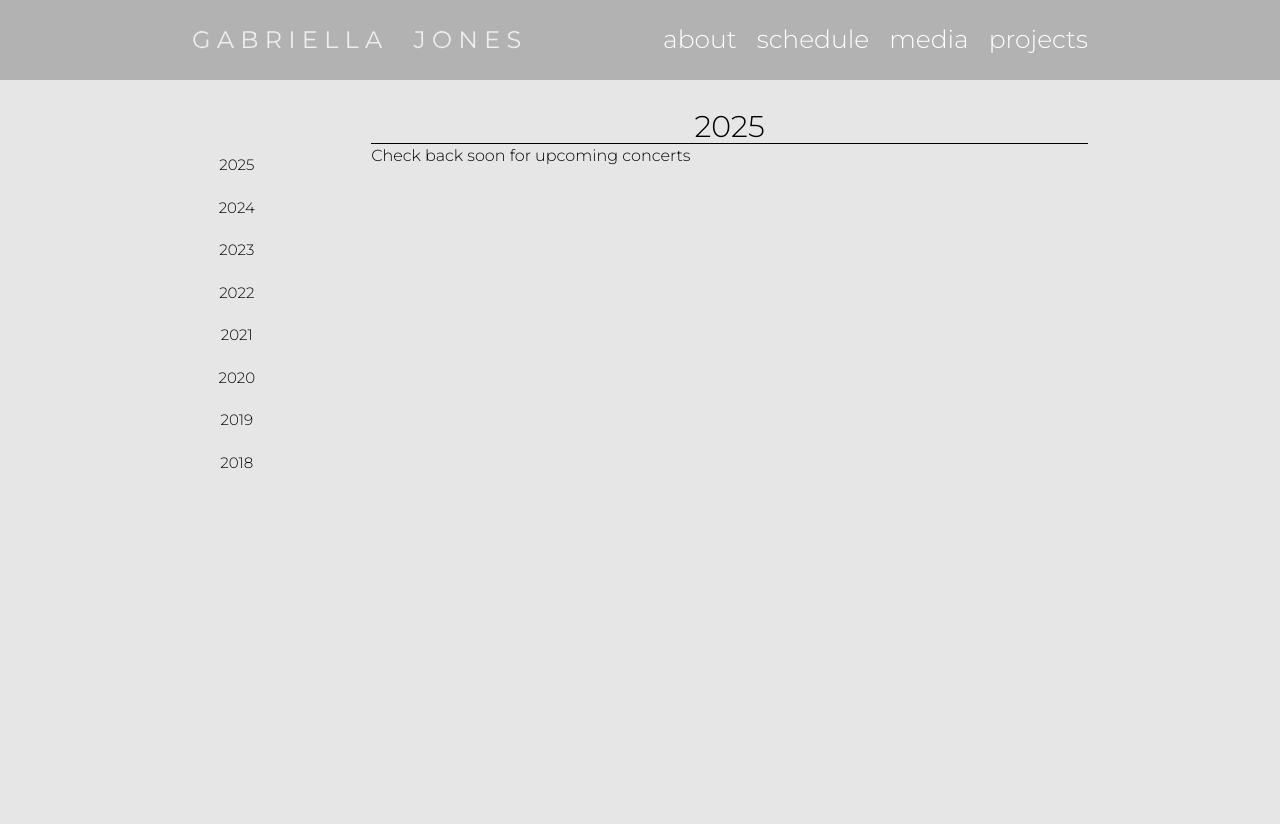
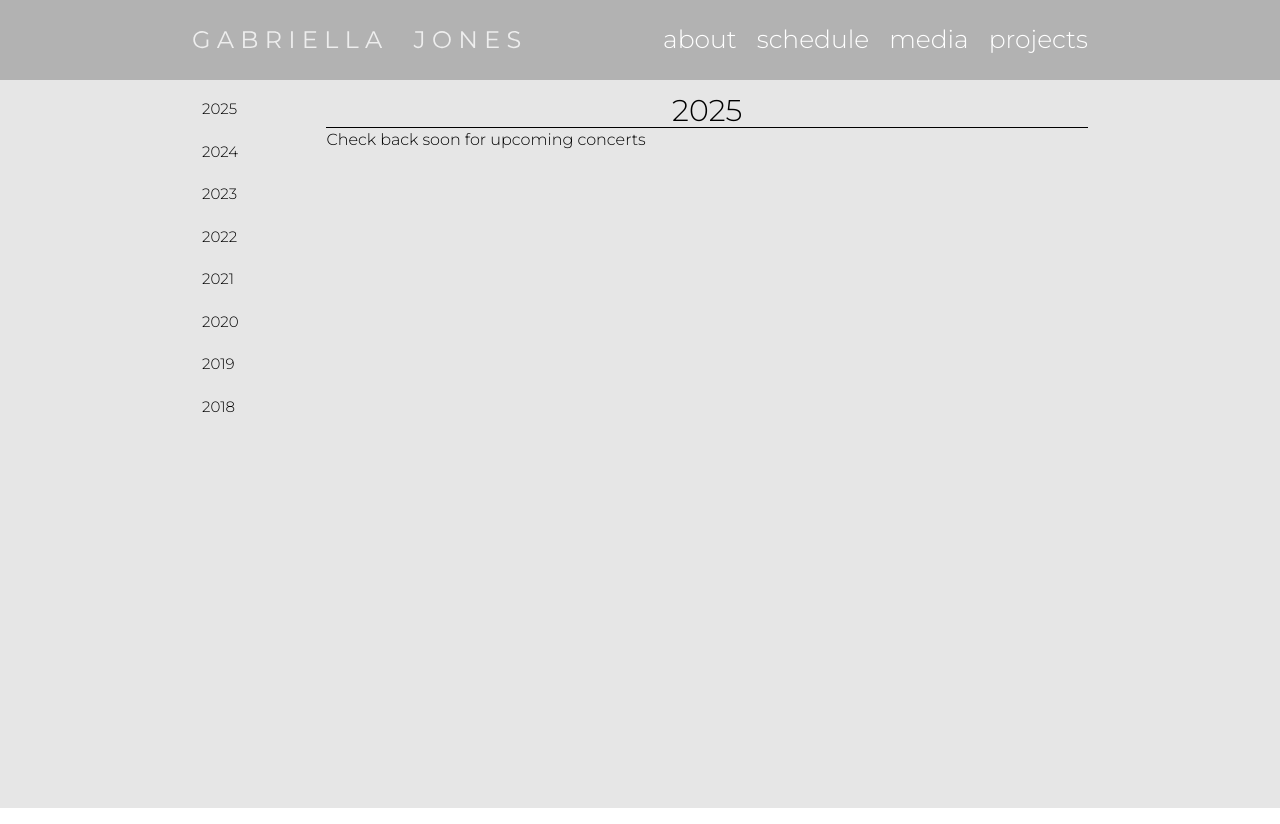
Before and after one commit to stellenberger/gabriella_jones, a React (Create React App) app: page /schedule in a window 1280 px wide. Built offline with nearby package versions, Linux system fonts and the light colour scheme.

Commit message:
Standardise padding, font sizze

```diff
--- a/src/components/about/About.module.scss
+++ b/src/components/about/About.module.scss
@@ -3,12 +3,11 @@
   display: flex;
   justify-content: space-between;
   width: 70%;
-  margin: auto;
-  margin-top: 3vh;
+  margin: 0 auto;
+  margin-top: 1vh;
   @media screen and (max-width: 786px) {
     display: block;
     width: 90%;
-    margin-top: 1vh;
   }
 }
 
@@ -34,7 +33,6 @@
 .sideNav {
   width: 20%;
   font-size: 15px;
-  padding: 0px 10px;
   @media screen and (max-width: 786px) {
     width: 100%;
     font-size: 15px;
@@ -52,6 +50,7 @@
   }
   .links {
     padding: 10px;
+    text-align: left;
     &:hover {
       background-color: gray;
       color: white;
@@ -67,7 +66,7 @@
 }
 
 .aboutContent {
-  width: 85%;
+  width: 75%;
   @media screen and (max-width: 786px) {
     width: 100%;
   }
--- a/src/components/media/Media.module.scss
+++ b/src/components/media/Media.module.scss
@@ -2,10 +2,9 @@
   display: flex;
   justify-content: space-between;
   width: 70%;
-  margin: auto;
-  margin-top: 3vh;
+  margin: 0 auto;
+  margin-top: 1vh;
   @media screen and (max-width: 786px) {
-    margin-top: 1vh;
     display: block;
     width: 90%;
   }
@@ -14,7 +13,6 @@
 .mediaNavigator {
   width: 10%;
   font-size: 20px;
-  padding: 10px;
   @media screen and (max-width: 786px) {
     width: 100%;
     padding: 0;
@@ -28,6 +26,7 @@
   .links {
     padding: 10px;
     font-size: 15px;
+    text-align: left;
     &:hover {
       background-color: gray;
       color: white;
--- a/src/components/projects/Project.module.scss
+++ b/src/components/projects/Project.module.scss
@@ -1,15 +1,14 @@
 .projectContainer {
   display: flex;
   width: 70%;
-  margin: auto;
+  margin: 0 auto;
+  margin-top: 1vh;
   padding-bottom: 50px;
-  margin-top: 3vh;
   @media screen and (max-width: 786px) {
     display: block;
     width: 100%;
     text-align: center;
     margin-bottom: 0;
-    margin-top: 1vh;
   }
 }
 
@@ -25,12 +24,14 @@
 }
 
 .projectContent {
+  width: 85%;
   font-size: 17px;
 }
 
 .project {
   font-size: 15px;
   padding: 10px;
+  text-align: left;
   &:hover {
     background-color: gray;
     color: white;
--- a/src/components/schedule/Schedule.module.scss
+++ b/src/components/schedule/Schedule.module.scss
@@ -1,25 +1,21 @@
 .scheduleContainer {
   display: flex;
   width: 70%;
-  margin: auto;
+  margin: 0 auto;
+  margin-top: 1vh;
   justify-content: space-between;
   padding-bottom: 50px;
-  margin-top: 3vh;
   @media screen and (max-width: 786px) {
     display: block;
     width: 100%;
     text-align: center;
     margin-bottom: 0;
-    margin-top: 1vh;
   }
 }
 
 .yearNavigator {
   width: 10%;
-  margin-top: 5vh;
-  text-align: center;
   @media screen and (max-width: 786px) {
-    margin-top: 1vh;
     overflow: scroll;
     width: 100%;
     padding: 0;
@@ -50,7 +46,7 @@
 }
 
 .scheduleList {
-  width: 80%;
+  width: 85%;
   @media screen and (max-width: 786px) {
     width: 100%;
   }
```
